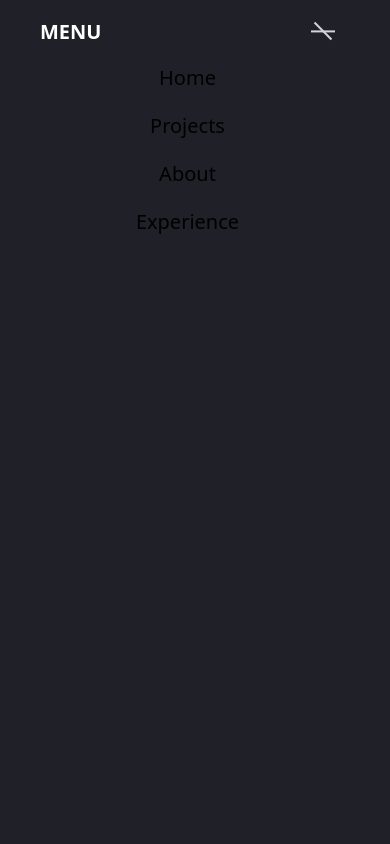
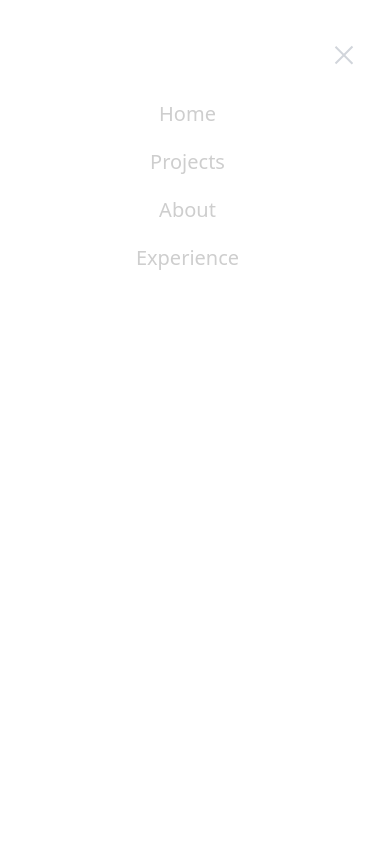
Before and after one commit to adriancosme/portfolio, a Next.js app: page / in a window 390 px wide. Both pictures are taken after a click on the button "Open main menu". Shown: the top 844 px of the page. Built offline with nearby package versions, Linux system fonts and the light colour scheme.

Commit message:
fix: hamburger button on mobile

```diff
--- a/src/components/hamburger-button.tsx
+++ b/src/components/hamburger-button.tsx
@@ -25,10 +25,9 @@ export default function HamburgerButton({ className = "", id, isOpen, toggle }:
             aria-label={isOpen ? "Close menu" : "Open menu"}
         >
             <span className="sr-only">Open main menu</span>
-            <span className={`group-[.open]:translate-y-2 group-[.open]:rotate-45 ${genericHambugerLineClass}`}></span>
+            <span className={`group-[.open]:translate-y-[1.14rem] group-[.open]:rotate-45 ${genericHambugerLineClass}`}></span>
             <span className={`group-[.open]:opacity-0 ${genericHambugerLineClass}`}></span>
-            <span className={`group-[.open]:opacity-0 ${genericHambugerLineClass}`}></span>
-            <span className={`group-[.open]:-translate-y-[0.6rem] group-[.open]:-rotate-45" ${genericHambugerLineClass}`}></span>
+            <span className={`group-[.open]:translate-y-0 group-[.open]:-rotate-45 ${genericHambugerLineClass}`}></span>
         </button>
     );
 }
--- a/src/components/navbar.tsx
+++ b/src/components/navbar.tsx
@@ -1,6 +1,7 @@
 "use client";
 import { MOBILE_MENU_CONTENT_ID } from "@/constants/mobile-menu";
 import useMenuToggle from "@/hooks/useMenuToggle";
+import clsx from 'clsx';
 import Image from "next/image";
 import Link from "next/link";
 import '../styles/navbar.css';
@@ -14,15 +15,13 @@ type NavbarPropsType = {
   }[];
 };
 
-export const NavbarComponent = ({ pages }: NavbarPropsType): JSX.Element => {
+function NavbarComponent({ pages }: NavbarPropsType): JSX.Element {
   const { isOpen, toggle } = useMenuToggle();
-  // const pathname = usePathname();
-
   return (
     <div className={`px-5vw py-9 lg:py-12`}>
-      <nav className={`mx-auto text-primary flex max-w-8xl items-center justify-between ${isOpen ? "open" : ""}`}>
+      <nav className={clsx(`mx-auto text-primary flex max-w-8xl items-center justify-between`, { "open": isOpen })}>
         <Link href="/" className="flex items-center justify-center">
-          <div className="relative inline-flex items-center justify-center w-10 h-10 overflow-hidden bg-gray-100 rounded-full dark:bg-gray-600">
+          <div className="relative inline-flex items-center justify-center w-10 h-10 overflow-hidden bg-white rounded-full dark:bg-gray-900">
             <Image alt='Profile picture' src="/photo.jpg" height={40} width={40} priority style={{ objectFit: 'cover' }} />
           </div>
         </Link>
@@ -45,15 +44,19 @@ export const NavbarComponent = ({ pages }: NavbarPropsType): JSX.Element => {
         </ul>
         <HamburgerButton className="lg:hidden" id="menuButton" isOpen={isOpen} toggle={toggle} />
         <div
-          className={`fixed inset-0 z-[888] flex w-screen flex-col items-center overflow-x-auto bg-[var(--background-color)] px-10 lg:hidden ${isOpen ? "open" : ""}`}
+          className={
+            clsx(`fixed inset-0 z-[888] flex w-screen flex-col items-center overflow-x-auto bg-white dark:bg-gray-900 lg:hidden`,
+              { "open": isOpen },
+              "px-5vw py-9"
+            )}
           id={MOBILE_MENU_CONTENT_ID}
         >
-          <aside className="flex min-h-16 w-full items-center justify-between">
+          <aside className="flex min-h-16 w-full justify-between">
             <span className="text-xl font-semibold uppercase text-white" >Menu</span>
             <HamburgerButton id="innerMenuButton" isOpen={isOpen} toggle={toggle} />
           </aside>
           <div className="flex min-h-2 w-full items-center justify-center">
-            <nav className={`text-accent navContent flex w-full flex-col items-center gap-5 ${isOpen ? "animate-bounce-fade-in" : ""}`}>
+            <nav className={clsx(`text-accent navContent flex w-full flex-col items-center gap-5`, { "animate-bounce-fade-in": isOpen })}>
               {
                 pages.map(({ name, to }, key) => {
                   return (
@@ -72,8 +75,8 @@ export const NavbarComponent = ({ pages }: NavbarPropsType): JSX.Element => {
             </nav>
           </div>
         </div>
-      </nav>
-    </div>
+      </nav >
+    </div >
   );
 };
 
--- a/src/styles/globals.css
+++ b/src/styles/globals.css
@@ -6,6 +6,10 @@
   --color-primary: #20222C;
   --color-secondary: #1C68B0;
   --color-accent: #CECECE;
+}
+
+.text-accent {
+  color: var(--color-accent);
 }
 
 @media (prefers-color-scheme: dark) {
```
